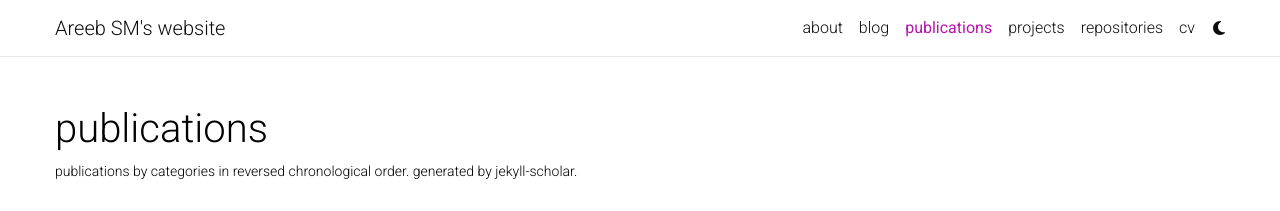
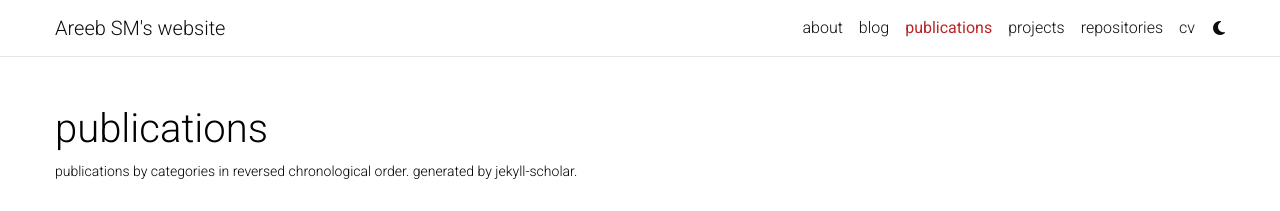
Before and after one commit to Sir-Danksalot/Sir-Danksalot.github.io, a Jekyll site: the page built from _pages/publications.md, in a window 1280 px wide. Shown: the top 211 px of the page. Built offline with Jekyll 4.4.1, drawn with Linux system fonts in a browser that asks for light colours; full-size pictures stand in for the smaller copies a plugin makes; comment, search, counter and statistics services are not loaded; a style sheet for code colours, icons or effects is not loaded; grey boxes are pictures that could not be loaded.

Commit message:
Changed light mode colors: purple -> dark red for links, with light red hover

```diff
--- a/_sass/_themes.scss
+++ b/_sass/_themes.scss
@@ -7,8 +7,8 @@
   --global-code-bg-color: #{$code-bg-color-light};
   --global-text-color: #{$black-color};
   --global-text-color-light: #{$grey-color};
-  --global-theme-color: #{$purple-color};
-  --global-hover-color: #{$purple-color};
+  --global-theme-color: #{$red-color-dark};
+  --global-hover-color: #{$red-color};
   --global-hover-text-color: #{$white-color};
   --global-footer-bg-color: #{$grey-color-dark};
   --global-footer-text-color: #{$grey-color-light};
```
